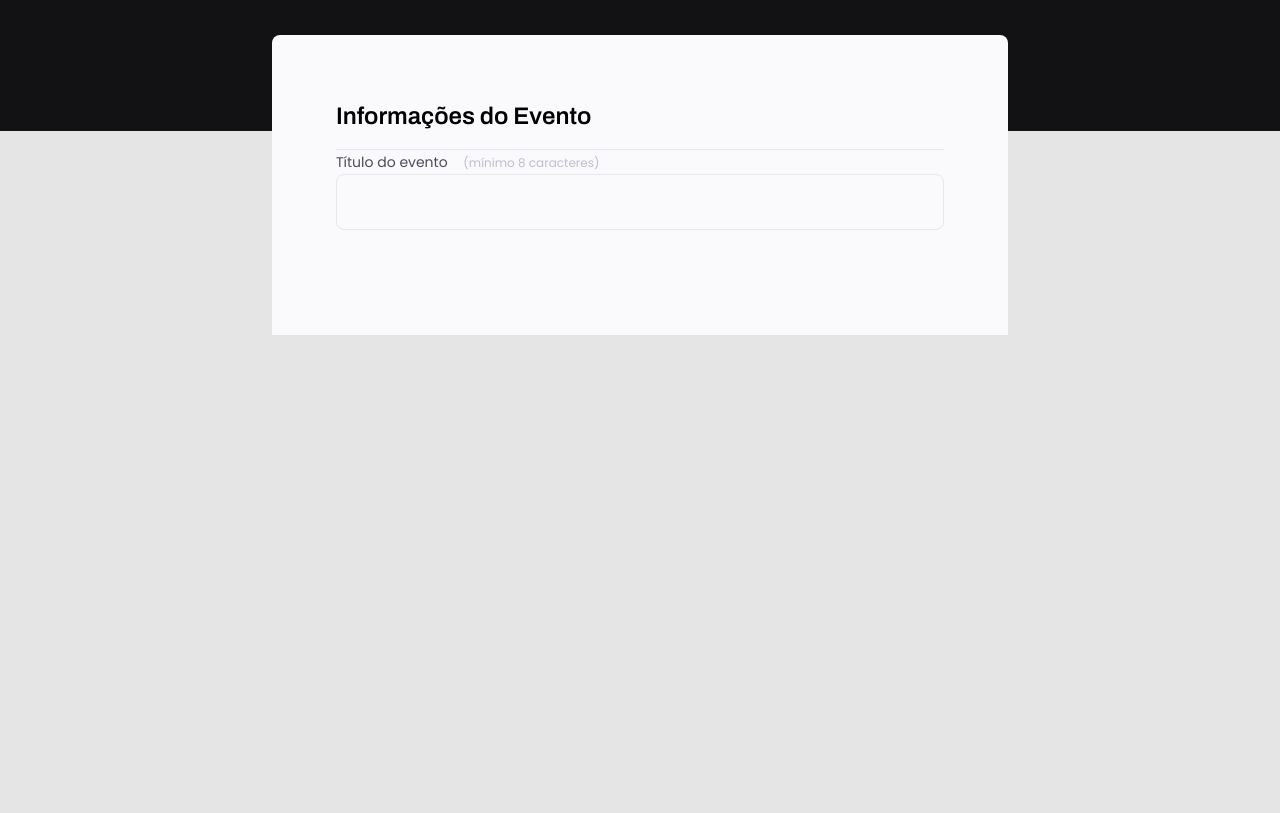
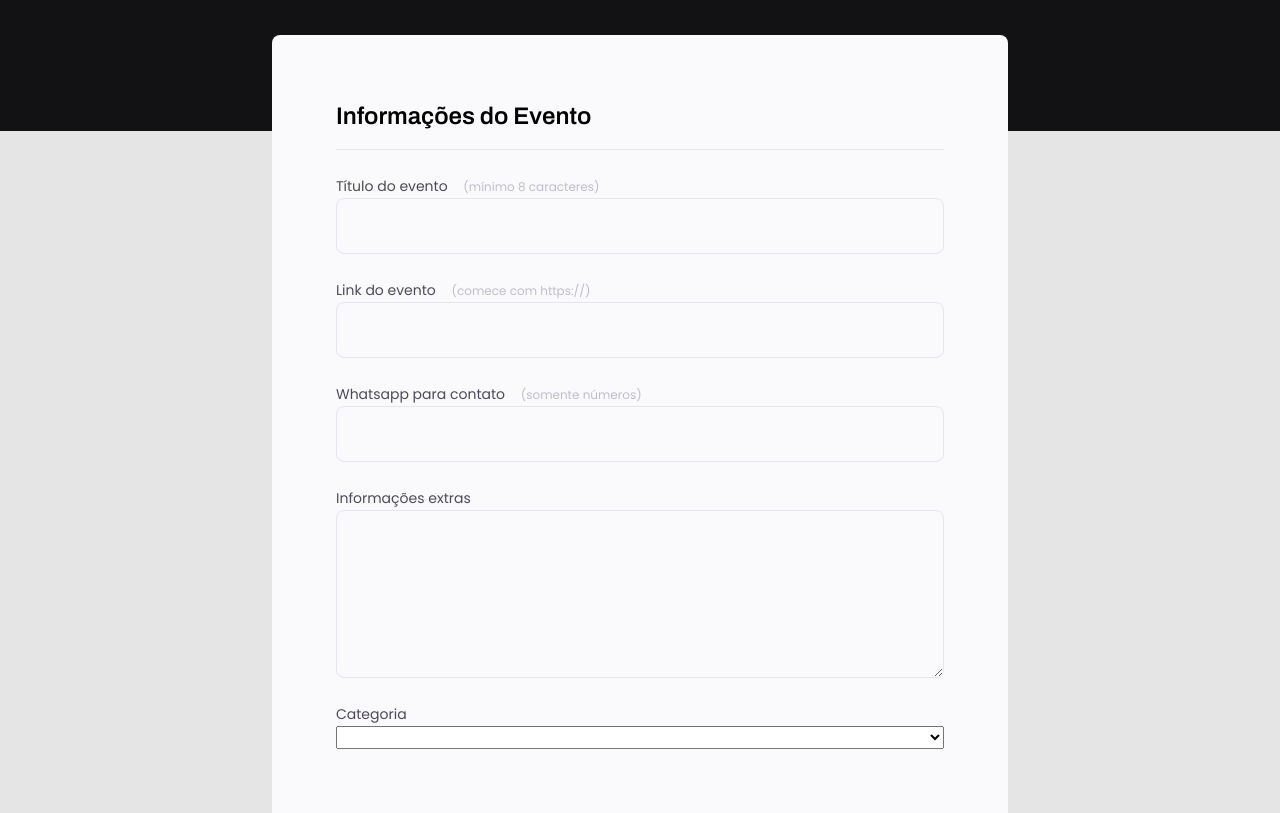
Before and after one commit to Ronald-Ca/formulario-simples, a plain HTML site: page index.html in a window 1280 px wide. Shown: the part 237-1050 px from the top of the page. Before the commit the page ends 800 px from the top, so only its background shows below. Drawn offline with Linux system fonts and the light colour scheme.

Commit message:
Ajustando novos campos dentro do fieldset

```diff
--- a/index.html
+++ b/index.html
@@ -23,11 +23,34 @@
         </header>
         <form action="">
             <fieldset>
-                <legend>Informações do Evento</legend>
+                <div class="fieldset-wrapper">
+                    <legend>Informações do Evento</legend>
 
-                <div class="input-wrapper">
-                    <label for="event-title">Título do evento <span>(mínimo 8 caracteres)</span></label>
-                    <input type="text" id="event-title">
+                    <div class="input-wrapper">
+                        <label for="event-title">Título do evento <span>(mínimo 8 caracteres)</span></label>
+                        <input type="text" id="event-title">
+                    </div>
+
+                    <div class="input-wrapper">
+                        <label for="event-link">Link do evento <span>(comece com https://)</span></label>
+                        <input type="url" id="event-link">
+                    </div>
+
+                    <div class="input-wrapper">
+                        <label for="event-whatsapp">Whatsapp para contato <span>(somente números)</span></label>
+                        <input type="number" id="event-whatsapp">
+                    </div>
+
+                    <div class="input-wrapper">
+                        <label for="event-link">Informações extras</label>
+                        <textarea type="text" id="event-link">
+                        </textarea>
+                    </div>
+
+                    <div class="input-wrapper">
+                        <label for="event-info">Categoria</label>
+                        <select event-info=""></select>
+                    </div>
                 </div>
             </fieldset>
         </form>
--- a/style.css
+++ b/style.css
@@ -65,6 +65,12 @@ fieldset {
     border: none;
 }
 
+.fieldset-wrapper  {
+    display: flex;
+    flex-direction: column;
+    gap: 24px;
+}
+
 fieldset legend {
     font-family: 'Archivo', sans-serif;
     font-weight: 600;
@@ -97,7 +103,11 @@ fieldset legend {
     color: #C1BCCC;
 }
 
-.input-wrapper input {
+.input-wrapper label span:hover {
+    color: #6C6A71;
+}
+
+.input-wrapper input, .input-wrapper textarea{
     background: #FAFAFC;
 
     border: 1px solid #E6E6F0;
@@ -109,5 +119,10 @@ fieldset legend {
     font-size: 16px;
     line-height: 26px;
 
-    color: #C1BCCC;
+    color: #6C6A71;
 }
+
+.input-wrapper textarea{
+    padding: 0;
+    height: 168px;
+}
```
